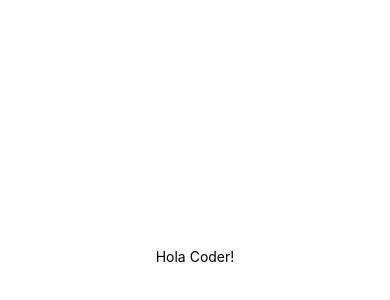
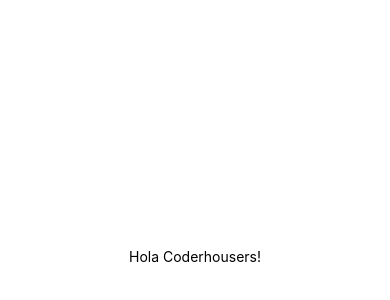
Before and after one commit to martymcflyrokr/entregable1_mobile, a React Native app: screen / in a window 390 px wide. Shown: the part 166-466 px from the top of the page. Built offline with nearby package versions, Linux system fonts and the light colour scheme.

Commit message:
Agrego captura pantalla del emulador corriendo

```diff
--- a/App.js
+++ b/App.js
@@ -5,7 +5,7 @@ import { StatusBar } from 'expo-status-bar';
 export default function App() {
   return (
     <View style={styles.container}>
-      <Text>Hola Coder!</Text>
+      <Text>Hola Coderhousers!</Text>
       <StatusBar style="auto" />
     </View>
   );
```
Also changed, not shown: captura_emulador_corriendo.png (added).
